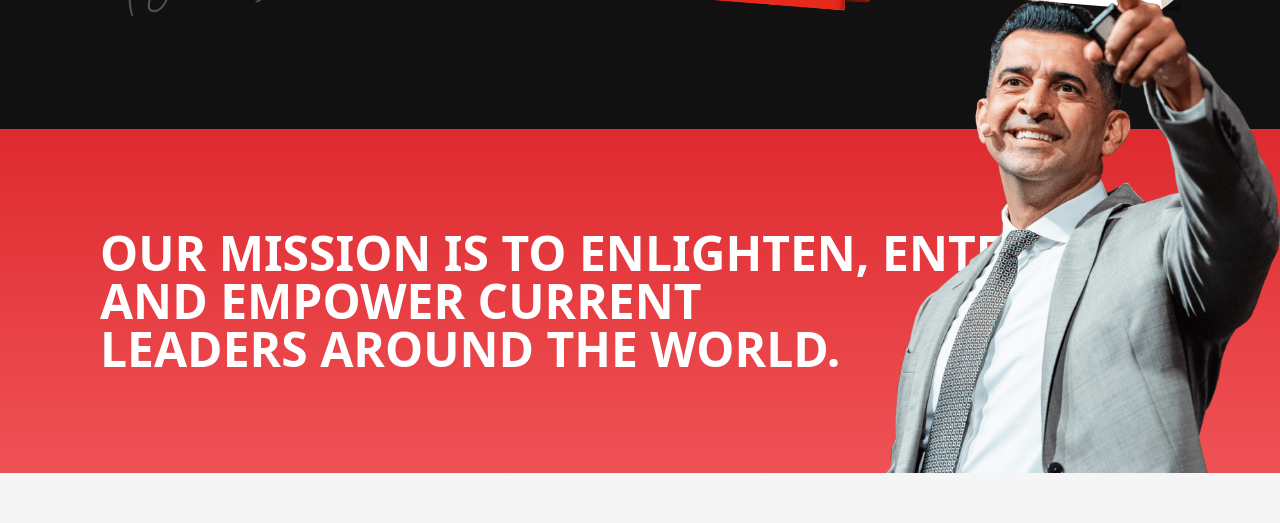
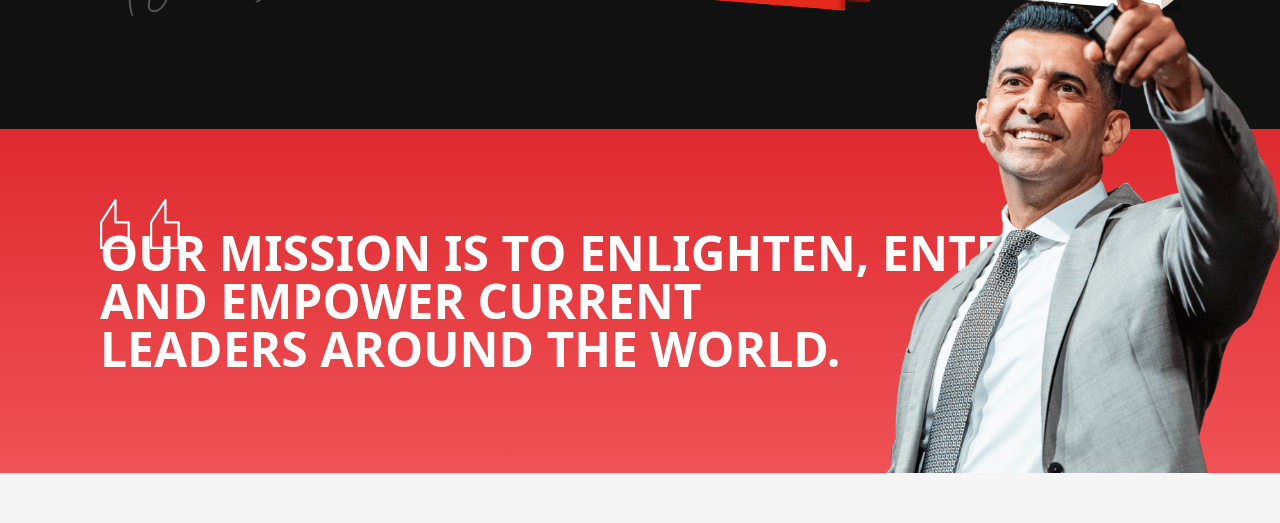
Before and after one commit to tanmoypaul1005/Genesys-Softwares, a Next.js app: page / in a window 1280 px wide. Shown: the part 1680-2203 px from the top of the page. Built offline with nearby package versions, Linux system fonts and the light colour scheme.

Commit message:
Refactor imageImports.js to add iVector image

```diff
--- a/app/components/SignedCollection.js
+++ b/app/components/SignedCollection.js
@@ -1,4 +1,4 @@
-import { iBook1, iBook2, iPaHomeHero, iPatSignature, iRightArrow } from '@/util/imageImports'
+import { iBook1, iBook2, iPaHomeHero, iPatSignature, iRightArrow, iVector } from '@/util/imageImports'
 import Image from 'next/image'
 import React from 'react'
 
@@ -15,11 +15,11 @@ const SignedCollection = () => {
 
                     <div className='flex px-8 py-4 bg-white cursor-pointer gap-x-3 w-fit rounded-xl mt-[48px] mb-6'>
                         <div className='font-medium leading-5 text-fs16'>SHOP NOW</div>
-                        <Image src={iRightArrow} alt=""/>
+                        <Image src={iRightArrow} alt="" />
                     </div>
 
                     <div>
-                        <Image height={400} width={400} src={iPatSignature} alt=""/>
+                        <Image height={400} width={400} src={iPatSignature} alt="" />
                     </div>
                 </div>
 
@@ -28,13 +28,16 @@ const SignedCollection = () => {
                     <Image style={{ maxHeight: 400, minHeight: 400, minWidth: 300, maxWidth: 300 }} src={iBook2} alt="" width={500} height={500} />
                 </div>
             </div>
-            <div className='font-bold uppercase bg-gradient-to-b text-[48px] leading-[48px] p-[100px] text-white'>
+            <div className='relative font-bold uppercase bg-gradient-to-b text-[48px] leading-[48px] p-[100px] text-white'>
                 <div>Our mission is to enlighten, entertain  </div>
                 <div>and empower current</div>
                 <div>leaders around the world.</div>
+
+                <div className='flex gap-x-5 absolute top-[70px] left-[100px]'>
+                    <Image src={iVector} height={50} alt="" />
+                    <Image src={iVector} height={50} alt="" />
+                </div>
             </div>
-
-
 
             <div className='absolute bottom-0 right-0'>
                 <Image src={iPaHomeHero} height={500} alt="" />
--- a/util/imageImports.js
+++ b/util/imageImports.js
@@ -39,3 +39,4 @@ export { default as iWhatWeBelieveText } from "../public/svg/what we believe.svg
 export { default as iProduct1 } from "../public/img-20240916T064119Z-001/img/product1.jpeg";
 export { default as iProduct2 } from "../public/img-20240916T064119Z-001/img/product2.jpeg";
 export { default as iPayment } from "../public/svg/payment.svg";
+export { default as iVector } from "../public/svg/Vector.svg";
```
Also changed, not shown: public/svg/Vector.svg (added).
